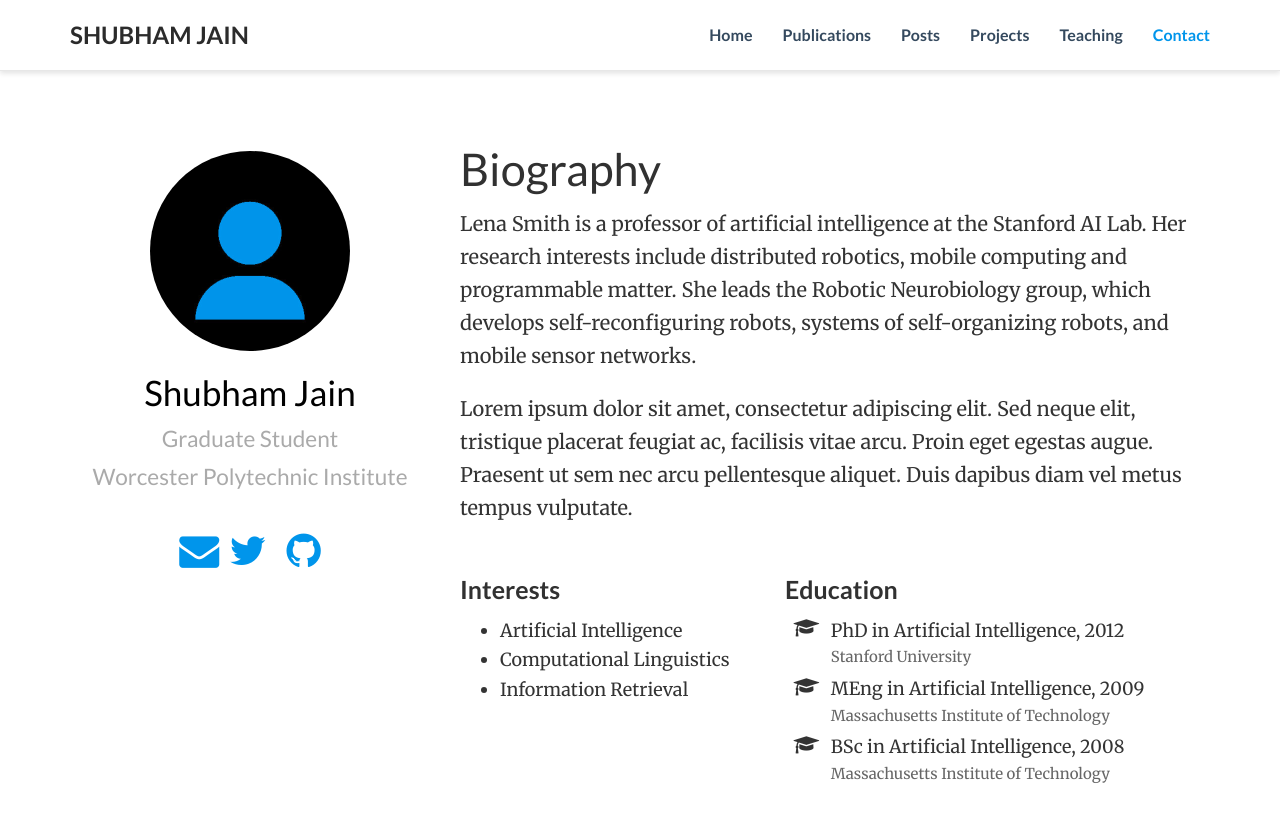
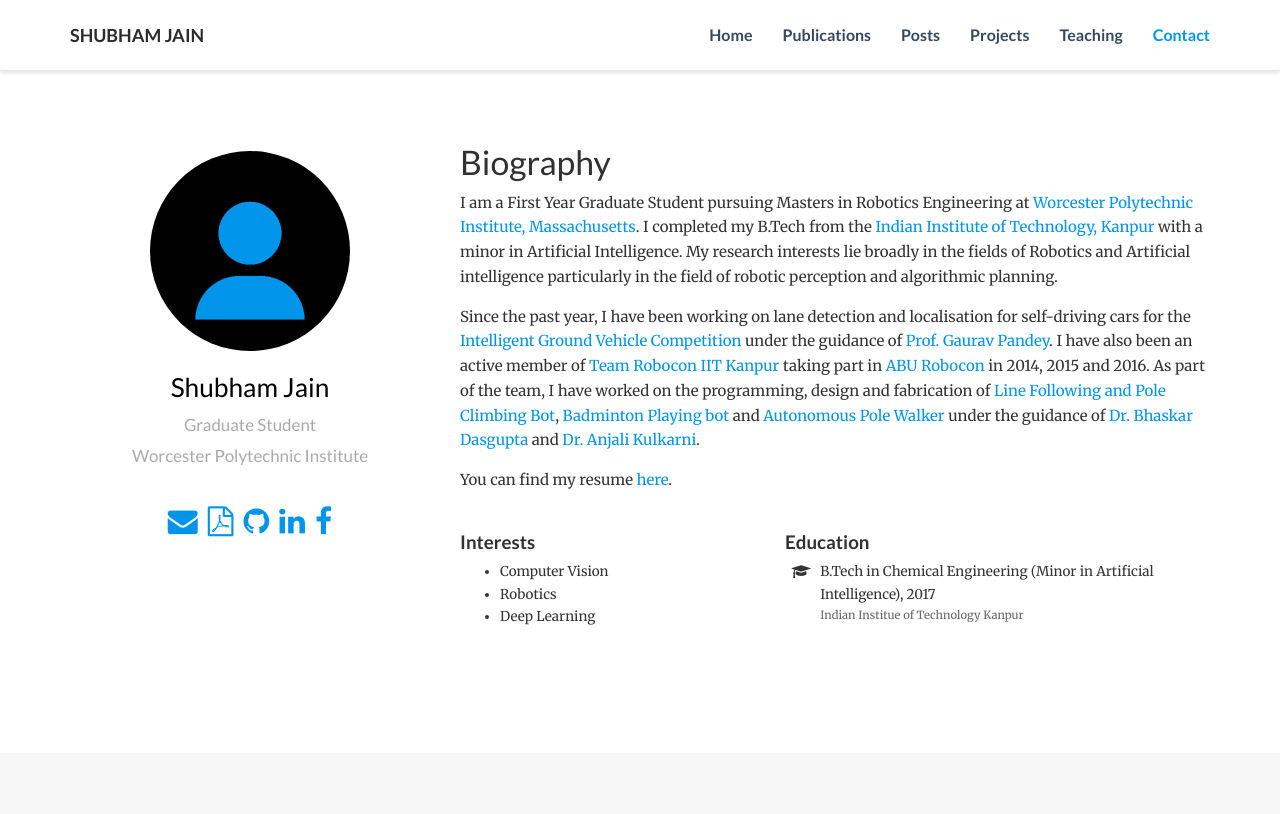
Before and after one commit to spjain/spjain.github.io, a plain HTML site: page index.html in a window 1280 px wide. Shown: the top 814 px of the page. Drawn offline with nearby package versions, Linux system fonts and the light colour scheme; some icons are missing.

Commit message:
Updated About Me

```diff
--- a/css/hugo-academic.css
+++ b/css/hugo-academic.css
@@ -22,13 +22,13 @@
 
 html {
   font-family: 'Merriweather', serif;
-  font-size: 16px;
+  font-size: 11px;
   color: rgba(0,0,0,0.8);
   line-height: 1.65;
 }
 @media screen and (min-width: 58em) {
   html {
-    font-size: 20px;
+    font-size: 15px;
   }
 }
 
--- a/index.html
+++ b/index.html
@@ -163,7 +163,7 @@
 
 
 
-<div class="row" itemprop="author" itemscope itemtype="http://schema.org/Person" itemref="person-email person-telephone person-address">
+<div class="row" itemprop="author" itemscope itemtype="http://schema.org/Person" itemref="person-email person-telephone">
   <div class="col-xs-12 col-md-4">
     <div id="profile">
 
@@ -190,29 +190,36 @@
 
 
         <li>
-          <a itemprop="sameAs" href="mailto:test@example.org" target="_blank">
+          <a itemprop="sameAs" href="mailto:spjain@wpi.edu" target="_blank">
             <i class="fa fa-envelope big-icon"></i>
           </a>
         </li>
 
 
         <li>
-          <a itemprop="sameAs" href="//twitter.com/GeorgeCushen" target="_blank">
-            <i class="fa fa-twitter big-icon"></i>
+          <a itemprop="sameAs" href="//spjain.github.io/resources/CV.pdf" target="_blank">
+            <i class="fa fa-file-pdf-o big-icon"></i>
           </a>
         </li>
 
 
         <li>
-          <a itemprop="sameAs" href="https://scholar.google.co.uk/citations?user=sIwtMXoAAAAJ" target="_blank">
-            <i class="ai ai-google-scholar big-icon"></i>
+          <a itemprop="sameAs" href="//github.com/spjain" target="_blank">
+            <i class="fa fa-github big-icon"></i>
           </a>
         </li>
 
 
         <li>
-          <a itemprop="sameAs" href="//github.com/gcushen" target="_blank">
-            <i class="fa fa-github big-icon"></i>
+          <a itemprop="sameAs" href="https://www.linkedin.com/in/shubham-jain-723666bb/" target="_blank">
+            <i class="fa fa-linkedin big-icon"></i>
+          </a>
+        </li>
+
+
+        <li>
+          <a itemprop="sameAs" href="https://www.facebook.com/shubhampraveenjain" target="_blank">
+            <i class="fa fa-facebook big-icon"></i>
           </a>
         </li>
 
@@ -226,9 +233,11 @@
 
 <h1 id="biography">Biography</h1>
 
-<p>Lena Smith is a professor of artificial intelligence at the Stanford AI Lab. Her research interests include distributed robotics, mobile computing and programmable matter. She leads the Robotic Neurobiology group, which develops self-reconfiguring robots, systems of self-organizing robots, and mobile sensor networks.</p>
+<p>I am a First Year Graduate Student pursuing Masters in Robotics Engineering at <a href="https://www.wpi.edu/academics/study/robotics-engineering-ms" target="_blank">Worcester Polytechnic Institute, Massachusetts</a>. I completed my B.Tech from the <a href="http://iitk.ac.in/" target="_blank">Indian Institute of Technology, Kanpur</a> with a minor in Artificial Intelligence. My research interests lie broadly in the fields of Robotics and Artificial intelligence particularly in the field of robotic perception and algorithmic planning.</p>
 
-<p>Lorem ipsum dolor sit amet, consectetur adipiscing elit. Sed neque elit, tristique placerat feugiat ac, facilisis vitae arcu. Proin eget egestas augue. Praesent ut sem nec arcu pellentesque aliquet. Duis dapibus diam vel metus tempus vulputate.</p>
+<p>Since the past year, I have been working on lane detection and localisation for self-driving cars for the <a href="http://www.igvc.org/" target="_blank">Intelligent Ground Vehicle Competition</a> under the guidance of <a href="http://www.iitk.ac.in/ee/gaurav-pandey" target="_blank">Prof. Gaurav Pandey</a>. I have also been an active member of <a href="http://students.iitk.ac.in/robocon/" target="_blank">Team Robocon IIT Kanpur</a> taking part in <a href="http://aburobocon.net/" target="_blank">ABU Robocon</a> in 2014, 2015 and 2016. As part of the team, I have worked on the programming, design and fabrication of <a href="https://www.youtube.com/watch?v=4vAes6m6usg" target="_blank">Line Following and Pole Climbing Bot</a>,  <a href="https://www.youtube.com/watch?v=9LFS0ITb_V4" target="_blank">Badminton Playing bot</a> and <a href="https://www.youtube.com/watch?v=hoDn82fd3Tk&amp;t=21s" target="_blank">Autonomous Pole Walker</a> under the guidance of <a href="http://home.iitk.ac.in/~dasgupta/" target="_blank">Dr. Bhaskar Dasgupta</a> and <a href="http://home.iitk.ac.in/~anjalik/" target="_blank">Dr. Anjali Kulkarni</a>.</p>
+
+<p>You can find my resume <a href="http://spjain.github.io/resources/CV.pdf" target="_blank">here</a>.</p>
 
 
     <div class="row">
@@ -238,11 +247,11 @@
         <h3>Interests</h3>
         <ul class="ul-interests">
 
-          <li>Artificial Intelligence</li>
+          <li>Computer Vision</li>
 
-          <li>Computational Linguistics</li>
+          <li>Robotics</li>
 
-          <li>Information Retrieval</li>
+          <li>Deep Learning</li>
 
         </ul>
       </div>
@@ -256,24 +265,8 @@
           <li>
             <i class="fa-li fa fa-graduation-cap"></i>
             <div class="description">
-              <p class="course">PhD in Artificial Intelligence, 2012</p>
-              <p class="institution">Stanford University</p>
-            </div>
-          </li>
-
-          <li>
-            <i class="fa-li fa fa-graduation-cap"></i>
-            <div class="description">
-              <p class="course">MEng in Artificial Intelligence, 2009</p>
-              <p class="institution">Massachusetts Institute of Technology</p>
-            </div>
-          </li>
-
-          <li>
-            <i class="fa-li fa fa-graduation-cap"></i>
-            <div class="description">
-              <p class="course">BSc in Artificial Intelligence, 2008</p>
-              <p class="institution">Massachusetts Institute of Technology</p>
+              <p class="course">B.Tech in Chemical Engineering (Minor in Artificial Intelligence), 2017</p>
+              <p class="institution">Indian Institue of Technology Kanpur</p>
             </div>
           </li>
 
@@ -996,7 +989,7 @@
 
       <li>
         <i class="fa-li fa fa-envelope fa-2x" aria-hidden="true"></i>
-        <span id="person-email" itemprop="email"><a href="mailto:test@example.org">test@example.org</a></span>
+        <span id="person-email" itemprop="email"><a href="mailto:spjain@wpi.edu">spjain@wpi.edu</a></span>
       </li>
 
 
@@ -1005,31 +998,21 @@
 
       <li>
         <i class="fa-li fa fa-phone fa-2x" aria-hidden="true"></i>
-        <span id="person-telephone" itemprop="telephone"><a href="tel:888%20888%2088%2088">888 888 88 88</a></span>
+        <span id="person-telephone" itemprop="telephone"><a href="tel:&#43;91-998-709-7414">&#43;91-998-709-7414</a></span>
       </li>
 
 
 
       <li>
         <i class="fa-li fa fa-skype fa-2x" aria-hidden="true"></i>
-        <span><a href="skype:echo123?call">echo123</a></span>
+        <span><a href="skype:shubham.jain111?call">shubham.jain111</a></span>
       </li>
 
 
 
 
 
-      <li>
-        <i class="fa-li fa fa-map-marker fa-2x" aria-hidden="true"></i>
-        <span id="person-address" itemprop="address">Building 1 Room 1, Stanford University, California, 90210, USA</span>
-      </li>
 
-
-
-      <li>
-        <i class="fa-li fa fa-clock-o fa-2x" aria-hidden="true"></i>
-        <span>Monday 10:00 to 13:00 or email for appointment</span>
-      </li>
 
 
     </ul>
```
Also changed, not shown: 1 other file.
